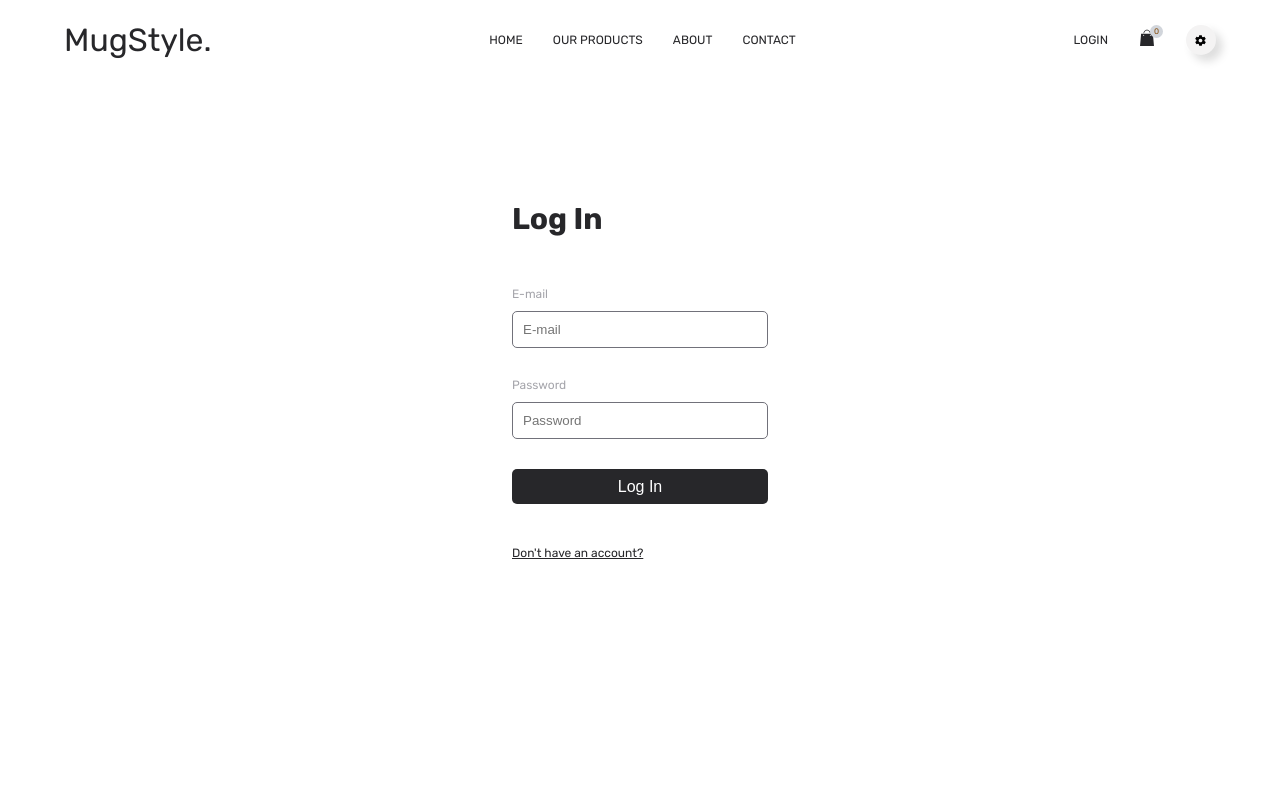
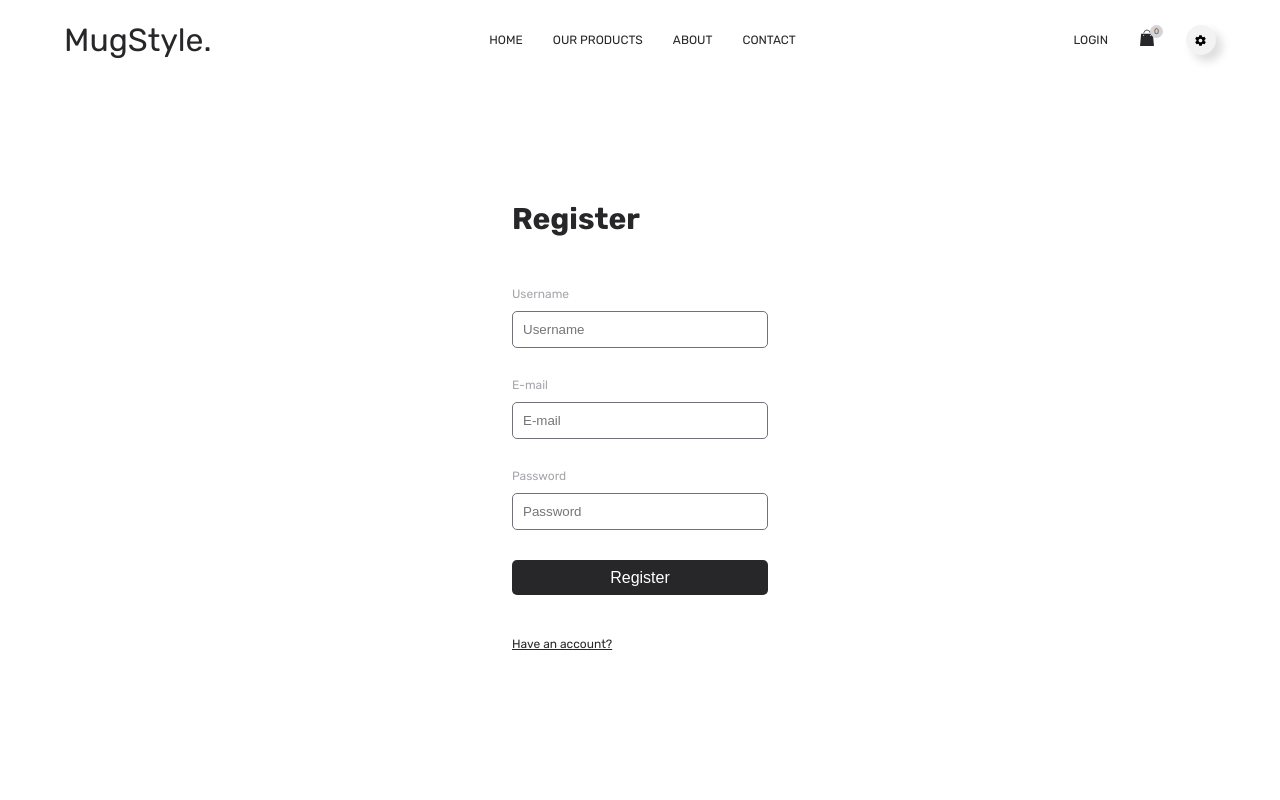
Before and after one commit to Morganefrlr/eshop-mugstyle2024, a Next.js app: page /login in a window 1280 px wide. Both pictures are taken after a click on the element "Don't have an account?". Shown: the top 800 px of the page. Built offline with nearby package versions, Linux system fonts and the light colour scheme.

Commit message:
B01: logConfig

```diff
--- a/src/app/login/components/LogInForm.tsx
+++ b/src/app/login/components/LogInForm.tsx
@@ -1,6 +1,9 @@
+import { GlobalAdminContext } from "@/context/AdminContext";
 
 
 const LogInForm = () => {
+
+    const {setLogPanelSelected} = GlobalAdminContext()
     return (
         <div className="containerRegister">
                 <h1>Log In</h1>
@@ -16,7 +19,7 @@ const LogInForm = () => {
                 </div>
 
                 <button>Log In</button>
-                <p>Don't have an account?</p>
+                <p onClick={() => setLogPanelSelected('register')}>Don't have an account?</p>
         </div>
     );
 };
--- a/src/app/login/components/RegisterForm.tsx
+++ b/src/app/login/components/RegisterForm.tsx
@@ -1,6 +1,10 @@
+import { GlobalAdminContext } from "@/context/AdminContext";
 
 
 const RegisterForm = () => {
+
+    const {setLogPanelSelected} = GlobalAdminContext()
+
     return (
         <div className="containerRegister">
                 <h1>Register</h1>
@@ -20,7 +24,7 @@ const RegisterForm = () => {
                 </div>
 
                 <button>Register</button>
-                <p>Have an account?</p>
+                <p onClick={() => setLogPanelSelected('login')}>Have an account?</p>
         </div>
     );
 };
--- /dev/null
+++ b/src/app/login/config.tsx
@@ -0,0 +1,15 @@
+import LogInForm from "./components/LogInForm";
+import RegisterForm from "./components/RegisterForm";
+
+
+
+export const loginPageConfig = [
+    {
+        index:'login',
+        Content: <LogInForm />,
+    },
+    {
+        index:'register',
+        Content:<RegisterForm /> ,
+    },
+]
--- a/src/app/login/page.tsx
+++ b/src/app/login/page.tsx
@@ -1,15 +1,19 @@
+'use client'
 
-import RegisterForm from "./components/RegisterForm";
-import LogInForm from "./components/LogInForm";
+
+import { GlobalAdminContext } from "@/context/AdminContext";
+import { loginPageConfig } from "./config";
 
 
 const page = () => {
 
+    const {logPanelSelected} = GlobalAdminContext()
 
+    const displayContent = loginPageConfig.find((item) => item.index === logPanelSelected)
 
     return (
         <div className="loginMain">
-            <LogInForm/>
+            {displayContent && displayContent.Content}
         </div>
     );
 };
--- a/src/context/AdminContext.tsx
+++ b/src/context/AdminContext.tsx
@@ -39,6 +39,9 @@ export type GlobalAdminContextType = {
     handleAddProduct:(a:ProductType) => void
     handleEditProduct:(a:ProductType) => void
 
+
+    logPanelSelected: string,
+    setLogPanelSelected:(a:string) => void,
 }
 
 
@@ -78,6 +81,10 @@ export const AdminContext = createContext<GlobalAdminContextType>({
     handleDeleteProduct: () => {},
     handleAddProduct: () => {},
     handleEditProduct: () => {},
+
+
+    logPanelSelected: 'login',
+    setLogPanelSelected:() => {},
 })
 
 
--- a/src/context/ContextLayout.tsx
+++ b/src/context/ContextLayout.tsx
@@ -20,6 +20,7 @@ const ContextLayout = ({children} : Props) => {
     const [adminPanel, setAdminPanel] = useState<boolean>(false)
     const [adminPanelSelected, setAdminPanelSelected] = useState<string>('edit')
     const [productToEdit,setProductToEdit] = useState<ProductType>(emptyProduct)
+    const [logPanelSelected, setLogPanelSelected] = useState<string>('login')
 
     const { cart, setCart, handleAddProductToCart,quantityProducts, setQuantityProducts,totalPrice, setTotalPrice,handleDeleteProductToCart } = useCart()
     const {products, setProducts, handleDeleteProduct, handleAddProduct, handleEditProduct} = useProducts()
@@ -46,7 +47,9 @@ const ContextLayout = ({children} : Props) => {
         setProducts,
         handleDeleteProduct,
         handleAddProduct,
-        handleEditProduct
+        handleEditProduct,
+        logPanelSelected,
+        setLogPanelSelected
     }
 
 
```
